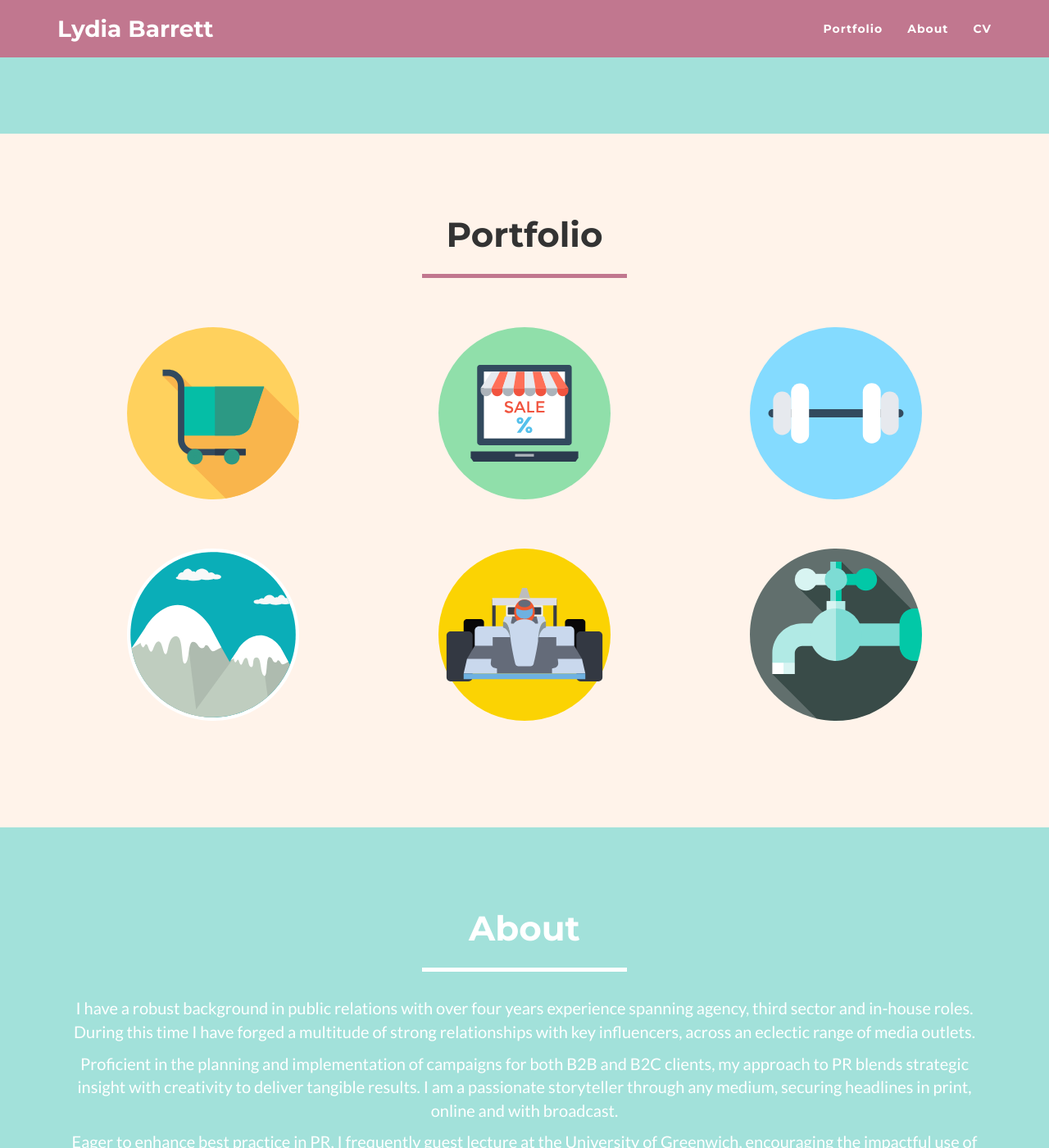
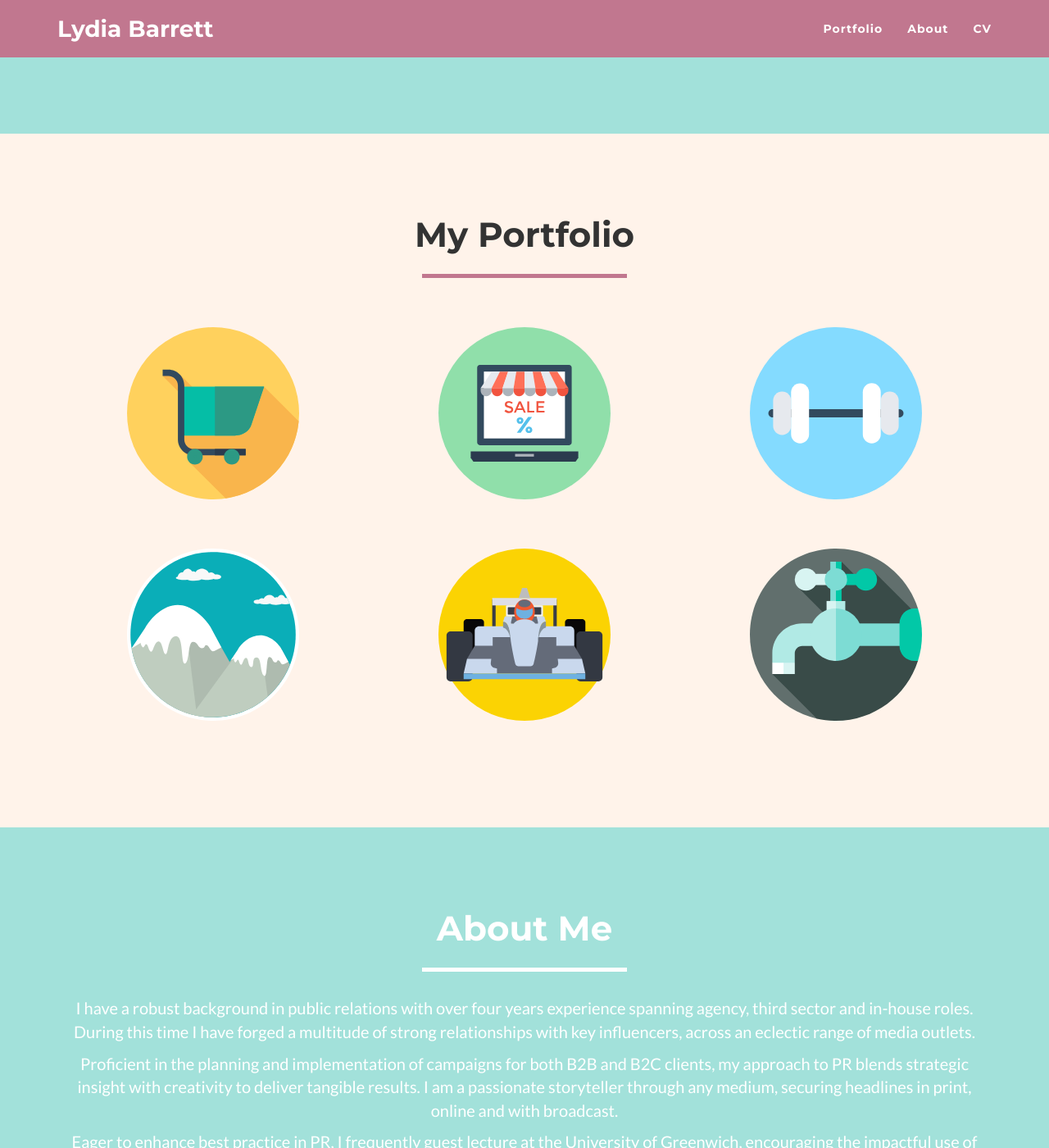
Before and after one commit to lalalovescode/lalalovescode.github.io, a Jekyll site: the page built from index.html, in a window 1280 px wide and 1400 px high, scrolled down 572 px. Shown: the whole window at 82% size. Built offline with Jekyll 4.4.1, drawn with Linux system fonts in a browser that asks for light colours; nearby versions of some CDN libraries.

Commit message:
headings update

```diff
--- a/_includes/about.html
+++ b/_includes/about.html
@@ -3,7 +3,7 @@
     <div class="container">
         <div class="row">
             <div class="col-lg-12 text-center">
-                <h2>About</h2>
+                <h2>About Me</h2>
                 <hr class="star-light">
             </div>
         </div>
--- a/_includes/cv.html
+++ b/_includes/cv.html
@@ -3,7 +3,7 @@
         <div class="container">
             <div class="row">
                 <div class="col-lg-12 text-center">
-                    <h2 class="heading-primary">CV</h2>
+                    <h2 class="heading-primary">My CV</h2>
                     <hr class="star-primary">
                 </div>
             </div>
--- a/_includes/portfolio.html
+++ b/_includes/portfolio.html
@@ -3,7 +3,7 @@
         <div class="container">
             <div class="row">
                 <div class="col-lg-12 text-center">
-                    <h2 class="heading-primary">Portfolio</h2>
+                    <h2 class="heading-primary">My Portfolio</h2>
                     <hr class="star-primary">
                 </div>
             </div>
```
